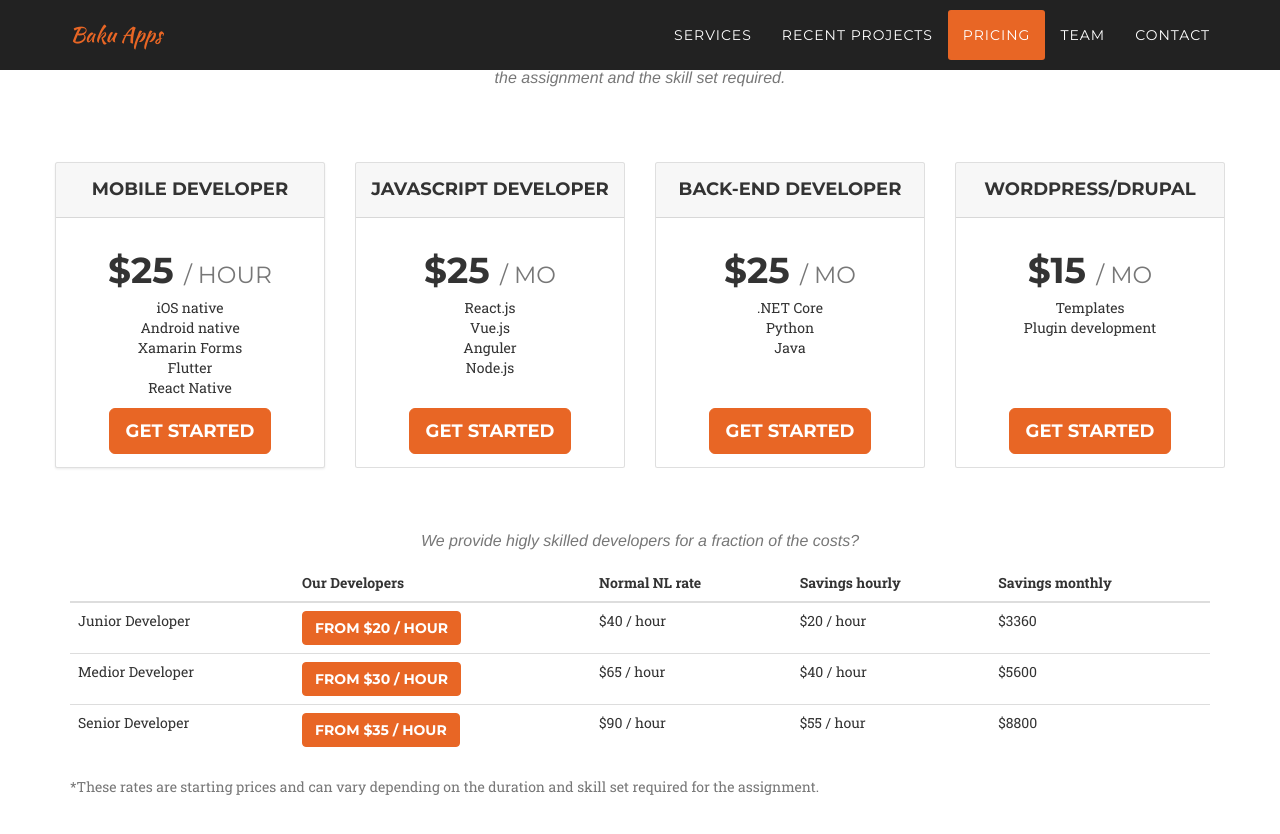
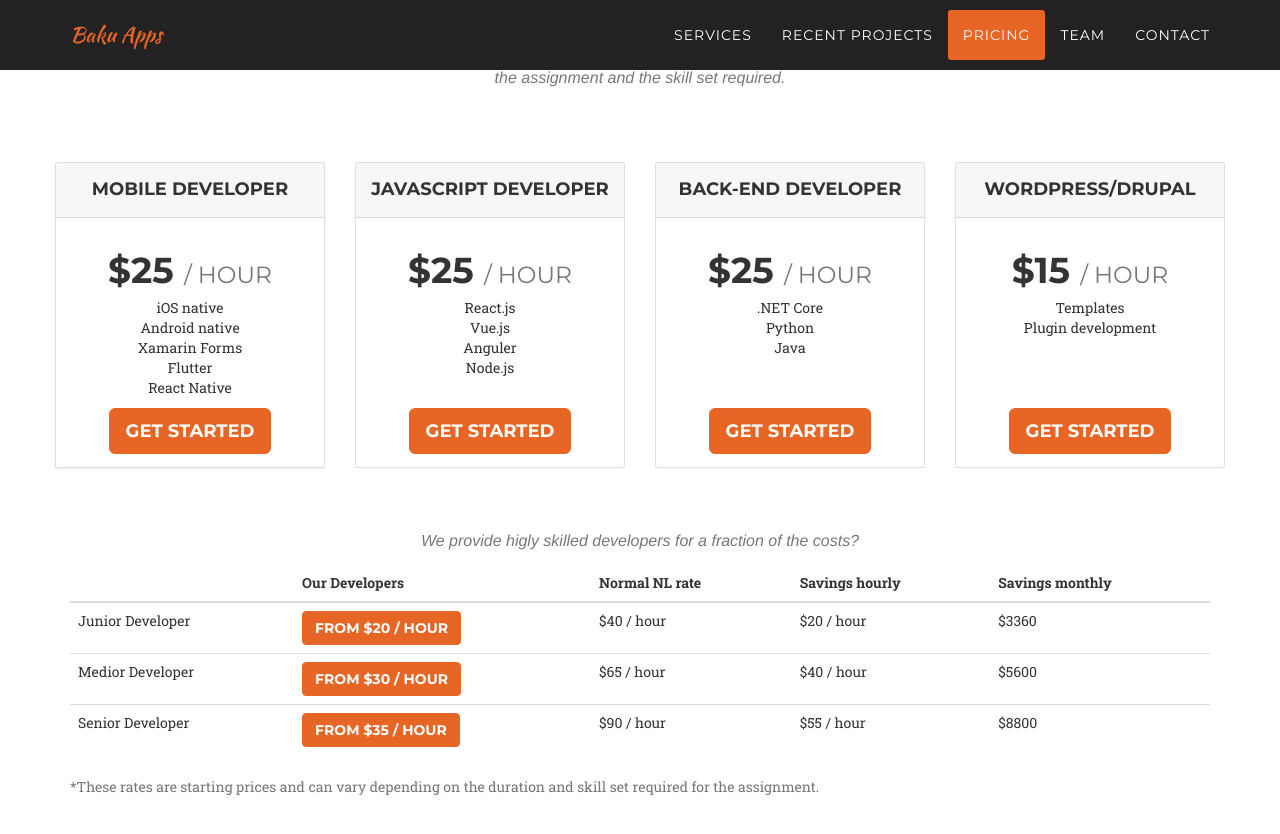
Before and after one commit to baku-apps/baku-apps.github.io, a Jekyll site: the page built from index.md, in a window 1280 px wide and 900 px high, scrolled down 2478 px. Shown: the top 834 px of the window. Built offline with Jekyll 4.4.1, drawn with Linux system fonts in a browser that asks for light colours; nearby versions of some CDN libraries; some web fonts are replaced.

Commit message:
small fix

```diff
--- a/_includes/pricing.html
+++ b/_includes/pricing.html
@@ -33,7 +33,7 @@
                         <h4 class="my-0 font-weight-normal">Javascript Developer</h4>
                     </div>
                     <div class="card-body">
-                        <h1 class="card-title pricing-card-title">$25 <small class="text-muted">/ mo</small></h1>
+                        <h1 class="card-title pricing-card-title">$25 <small class="text-muted">/ hour</small></h1>
                         <ul class="list-unstyled mt-3 mb-4">
                             <li>React.js</li>
                             <li>Vue.js</li>
@@ -49,7 +49,7 @@
                         <h4 class="my-0 font-weight-normal">Back-end Developer</h4>
                     </div>
                     <div class="card-body">
-                        <h1 class="card-title pricing-card-title">$25 <small class="text-muted">/ mo</small></h1>
+                        <h1 class="card-title pricing-card-title">$25 <small class="text-muted">/ hour</small></h1>
                         <ul class="list-unstyled mt-3 mb-4">
                             <li>.NET Core</li>
                             <li>Python</li>
@@ -66,7 +66,7 @@
                         <h4 class="my-0 font-weight-normal">Wordpress/Drupal</h4>
                     </div>
                     <div class="card-body">
-                        <h1 class="card-title pricing-card-title">$15 <small class="text-muted">/ mo</small></h1>
+                        <h1 class="card-title pricing-card-title">$15 <small class="text-muted">/ hour</small></h1>
                         <ul class="list-unstyled mt-3 mb-4">
                             <li>Templates</li>
                             <li>Plugin development</li>
```
